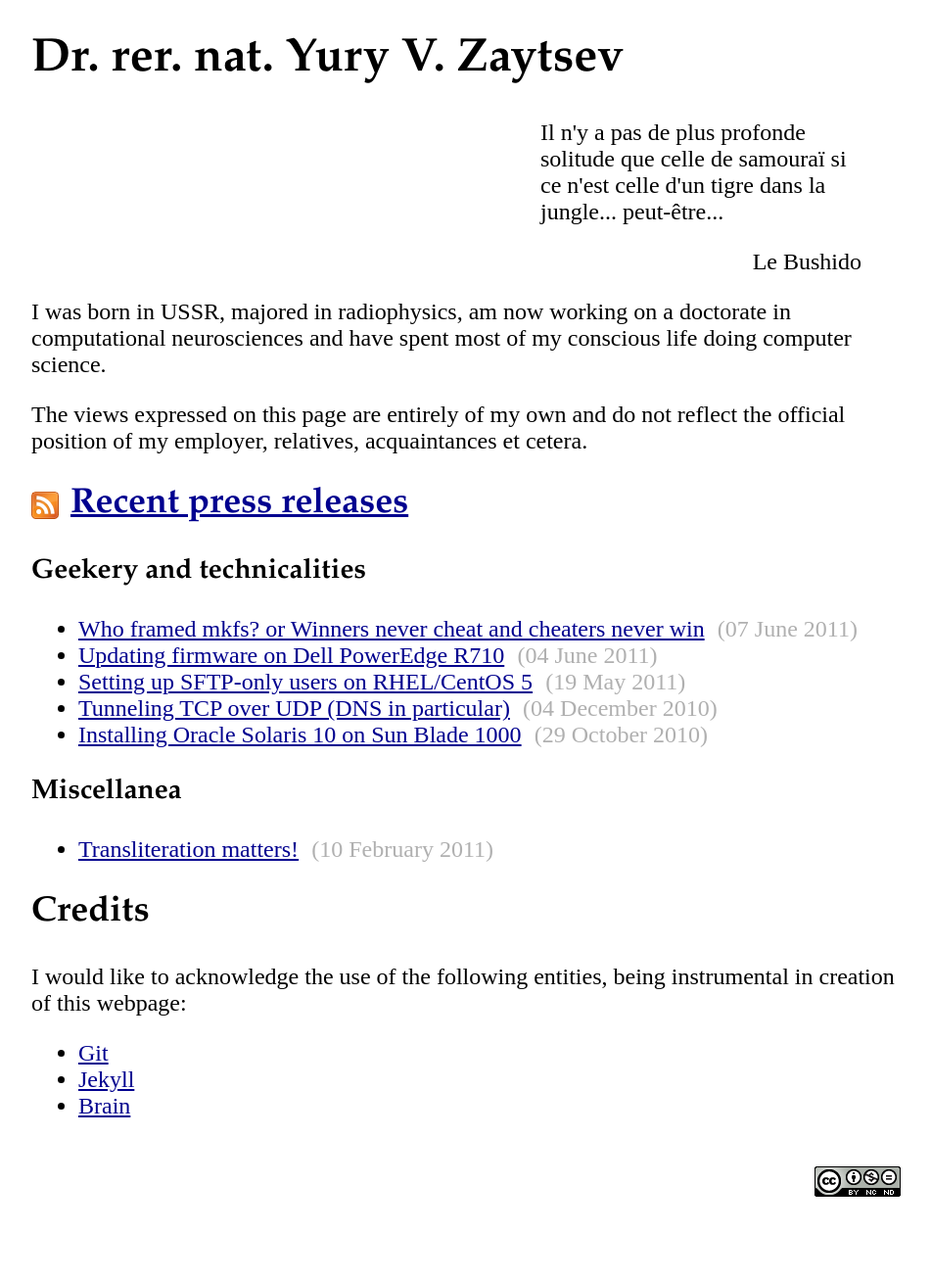
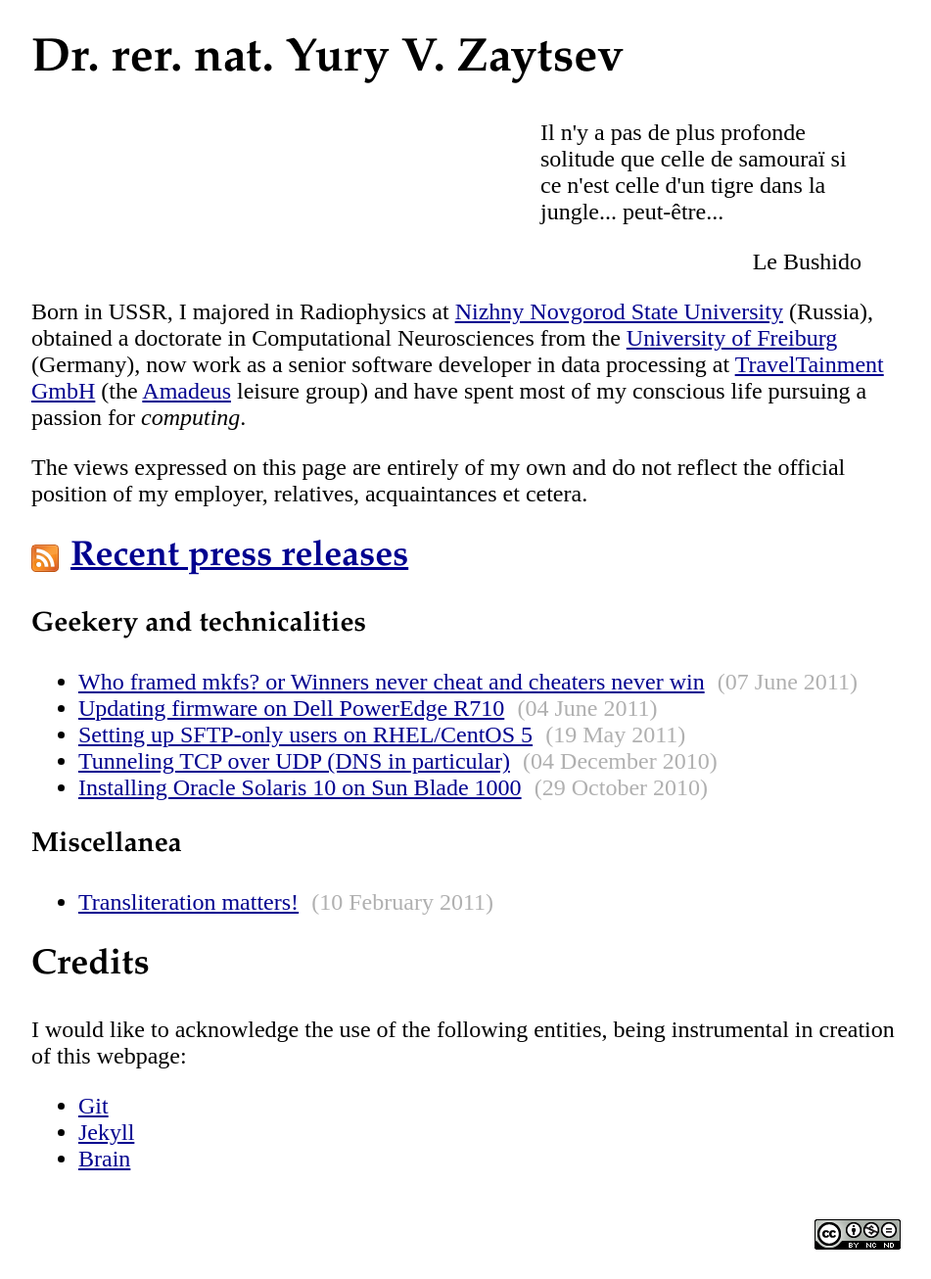
Before and after one commit to zyv/zyv.github.io, a Jekyll site: the page built from index.md, in a window 1280 px wide. Shown: the whole page at 98% size, without its empty margins (164-1115 px from the left). Built offline with Jekyll 4.4.1, drawn with Linux system fonts in a browser that asks for light colours; before the commit the page ends 1252 px from its top, so only the background shows below that.

Commit message:
Life flies like an arrow, fruit flies like banana

```diff
--- a/index.md
+++ b/index.md
@@ -12,7 +12,12 @@ Dr. rer. nat. Yury V. Zaytsev
 <p align="right">Le Bushido</p>
 </blockquote>
 
-I was born in USSR, majored in radiophysics, am now working on a doctorate in computational neurosciences and have spent most of my conscious life doing computer science.
+Born in USSR, I majored in Radiophysics at [Nizhny Novgorod State University][1] (Russia), obtained a doctorate in Computational Neurosciences from the [University of Freiburg][2] (Germany), now work as a senior software developer in data processing at [TravelTainment GmbH][3] (the [Amadeus][4] leisure group) and have spent most of my conscious life pursuing a passion for _computing_.
+
+[1]: http://www.unn.ru/eng/
+[2]: http://www.uni-freiburg.de
+[3]: http://www.traveltainment.de
+[4]: http://www.amadeus.com
 
 The views expressed on this page are entirely of my own and do not reflect the official position of my employer, relatives, acquaintances et cetera.
 
```
Also changed, not shown: other parts of index.md (+1 -1 lines).
